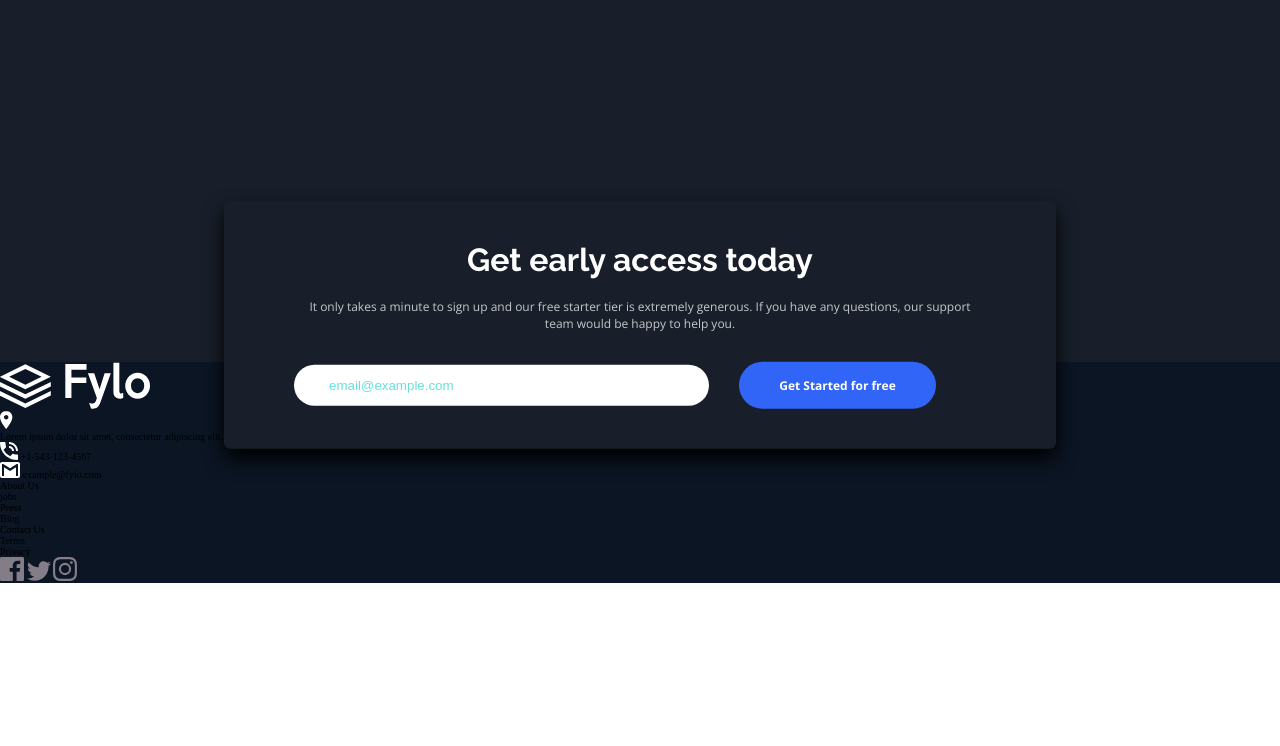
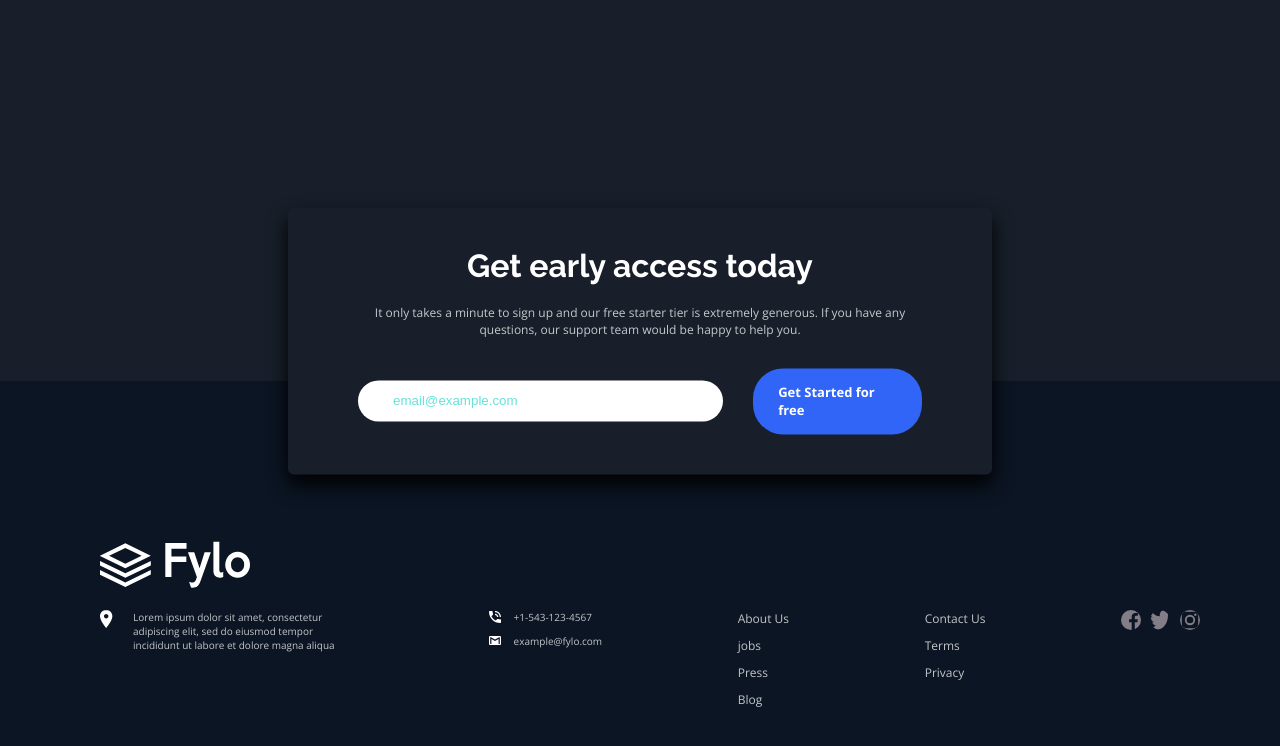
Before and after one commit to SwastikSonkusare/Fylo-dark-theme-landing-page, a website: page index.html in a window 1280 px wide. Shown: the part 2341-3087 px from the top of the page. Before the commit the page ends 2924 px from the top, so only its background shows below. Drawn offline with nearby package versions, Linux system fonts and the light colour scheme.

Commit message:
added: footer

```diff
--- a/index.html
+++ b/index.html
@@ -237,9 +237,9 @@
         </div>
 
         <div class="founders__modal">
-          <h4 class="founders__header mb-md">Get early access today</h4>
+          <h4 class="founders__modal-header mb-md">Get early access today</h4>
 
-          <p class="founders__paragraph text-align">
+          <p class="founders__modal-paragraph text-align">
             It only takes a minute to sign up and our free starter tier is
             extremely generous. If you have any questions, our support team
             would be happy to help you.
@@ -255,7 +255,7 @@
       <footer class="footer">
         <img src="images/logo.svg" alt="Logo" class="navbar__logo" />
 
-        <div class="footer__container">
+        <div class="footer__container mt-md">
           <div class="footer__section-1">
             <img
               src="images/icon-location.svg"
@@ -270,7 +270,7 @@
           </div>
 
           <div class="footer__section-2">
-            <div class="footer__phone">
+            <div class="footer__phone mb-sm">
               <img
                 src="images/icon-phone.svg"
                 alt="icon-phone"
--- a/sass/_content.scss
+++ b/sass/_content.scss
@@ -210,6 +210,7 @@ body {
         width: max-content;
         border-bottom: 1px solid white;
         grid-gap: .5rem;
+        cursor: pointer;
     }
 
     &__works-text {
@@ -306,7 +307,7 @@ body {
     &__modal {
         background-color: hsl(218, 28%, 13%);
         margin: 0 auto;
-        max-width: 65vw;
+        max-width: 55vw;
         padding: 4rem 7rem;
         border-radius: 6px;
         box-shadow: 0 1rem 2rem rgba(0, 0, 0, 6);
@@ -315,7 +316,7 @@ body {
 
     }
 
-    &__header {
+    &__modal-header {
         color: white;
         font-size: 3.2rem;
         font-family: 'Raleway', sans-serif;
@@ -323,21 +324,27 @@ body {
         text-align: center;
     }
 
-    // &__paragraph {
-    //     width: 80ch;
-    //     margin: 0 auto;
-    // }
+    &__modal-paragraph {
+        font-size: 1.2rem;
+        font-family: 'Open Sans', sans-serif;
+        font-weight: 400;
+        max-width: 80ch;
+        margin: 0 auto;
+        color: #fff;
+        opacity: .75;
+    }
 
 
     &__input-button {
         display: flex;
+        justify-content: space-between;
         align-items: center;
         grid-gap: 3rem;
         margin-top: 3rem;
     }
 
     &__input {
-        flex-basis: 60%;
+        flex-basis: 68%;
         padding: 1.3rem 3.5rem;
         border: none;
         border-radius: 30px;
@@ -353,11 +360,11 @@ body {
 
     &__button {
         all: unset;
-        padding: 1.5rem 4rem;
+        padding: 1.5rem 2.5rem;
         color: #fff;
         font-family: 'Open Sans', sans-serif;
         font-weight: 700;
-        font-size: 1.2rem;
+        font-size: 1.3rem;
         background-color: hsl(224, 93%, 58%);
         border-radius: 30px;
     }
@@ -365,6 +372,104 @@ body {
 
 .footer {
     background-color: hsl(216, 53%, 9%);
+    padding: 16rem 8rem 8rem 10rem;
+
+    &__container {
+        display: flex;
+        justify-content: space-between;
+    }
+
+    &__lorem {
+        color: #fff;
+        font-family: 'Open Sans', sans-serif;
+        font-weight: 400;
+        font-size: 1rem;
+        max-width: 22rem;
+        opacity: .75;
+    }
+
+    &__section {
+
+        &-1 {
+            display: flex;
+            grid-gap: 2rem;
+        }
+
+        &-2 {
+            display: flex;
+            flex-direction: column;
+        }
+    }
+
+    &__location {
+        align-self: flex-start;
+    }
+
+    &__phone {
+        display: flex;
+        align-items: center;
+        grid-gap: 1.3rem;
+
+        &-icon {
+            width: 1.2rem;
+        }
+
+        &-number {
+            color: #fff;
+            font-family: 'Open Sans', sans-serif;
+            font-weight: 400;
+            font-size: 1rem;
+            opacity: .75;
+        }
+    }
+
+    &__mail {
+        display: flex;
+        align-items: center;
+        grid-gap: 1.3rem;
+
+        &-icon {
+            width: 1.2rem;
+        }
+
+        &-number {
+            color: #fff;
+            font-family: 'Open Sans', sans-serif;
+            font-weight: 400;
+            font-size: 1rem;
+            opacity: .75;
+        }
+    }
+
+    &__items {
+        list-style: none;
+    }
+
+    &__item {
+        text-decoration: none;
+        color: #fff;
+        font-family: 'Open Sans', sans-serif;
+        font-weight: 400;
+        font-size: 1.2rem;
+        opacity: .75;
+
+        &:not(:last-of-type) {
+            margin-bottom: 1rem;
+        }
+    }
+
+    &__facebook-icon,
+    &__twitter-icon,
+    &__instagram-icon {
+        width: 2rem;
+        height: 2rem;
+        border-radius: 1rem;
+
+        &:not(:last-of-type) {
+            margin-right: .7rem;
+        }
+    }
+
 }
 
 
```
Also changed, not shown: css/style.css.
